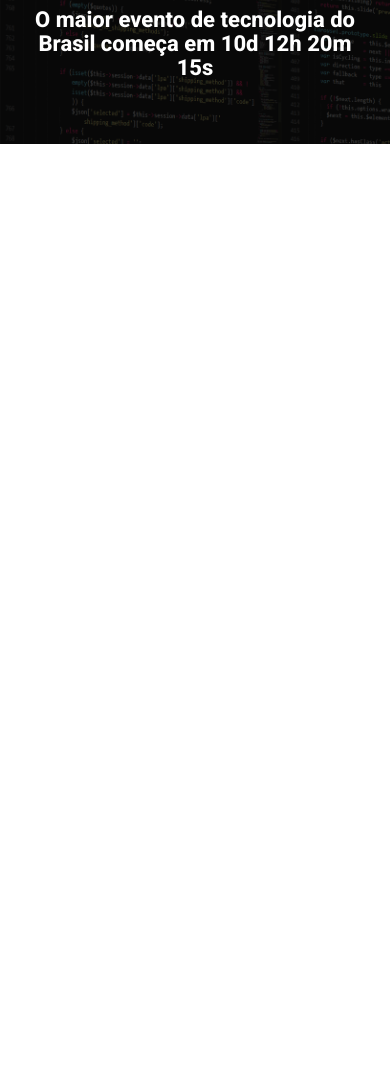
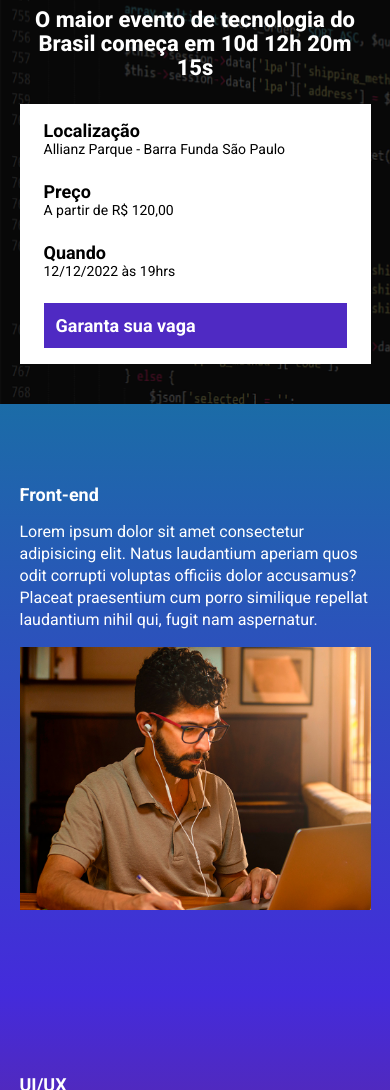
Before and after one commit to Katiadantass/ebac_tech_talks, a website built with Parcel: page src/index.html in a window 390 px wide. Shown: the part 96-1186 px from the top of the page. Before the commit the page ends 844 px from the top, so only its background shows below. Built offline with nearby package versions, Linux system fonts and the light colour scheme.

Commit message:
Criando a descrição e organização do evento

```diff
--- a/src/index.html
+++ b/src/index.html
@@ -9,8 +9,8 @@
 <link rel="preconnect" href="https://fonts.googleapis.com">
 <link rel="preconnect" href="https://fonts.gstatic.com" crossorigin>
 <link href="https://fonts.googleapis.com/css2?family=Roboto:ital,wght@0,100..900;1,100..900&display=swap" rel="stylesheet">
-
-    <link rel="stylesheet" href="styles/main.scss">
+<link rel="stylesheet" href="styles/main.scss">
+<link rel="stylesheet" href="https://unpkg.com/aos@next/dist/aos.css" />
 </head>
 <body>
     <header class="hero">
@@ -19,7 +19,74 @@
             <p class="hero__text">
                 O maior evento de tecnologia do Brasil começa em 10d 12h 20m 15s
             </p>
+            <div class="infos-bar">
+                <ul class="infos-bar__infos">
+                    <li class="infos-bar__infos__item">
+                        <b>Localização</b>
+                        Allianz Parque - Barra Funda São Paulo
+                    </li>
+                    <li class="infos-bar__infos__item">
+                        <b>Preço</b>
+                        A partir de R$ 120,00
+                    </li>
+                    <li class="infos-bar__infos__item">
+                        <b>Quando</b>
+                        12/12/2022 às 19hrs
+                    </li>
+                </ul>
+                <a href="#" class="button button--primary">
+                    Garanta sua vaga
+                </a>
+            </div>
         </div>
     </header>
+
+    <section class="event event--frontend">
+        <div class="container" data-aos="fade-right">
+            <div class="event__details">
+                <h2 class="event__details__title">Front-end</h2>
+                <p class="event__details__description">
+                    Lorem ipsum dolor sit amet consectetur adipisicing elit. Natus laudantium aperiam quos odit corrupti voluptas officiis dolor accusamus? Placeat praesentium cum porro similique repellat laudantium nihil qui, fugit nam aspernatur.
+                </p>
+            </div>
+            <img class="event__image" src="./images/frontend.png" alt="Front-end">
+        </div>
+    </section>
+    <section class="event event--ui-ux event--image-left">
+        <div class="container" data-aos="fade-left">
+            <div class="event__details">
+                <h2 class="event__details__title">UI/UX</h2>
+                <p class="event__details__description">
+                    Lorem ipsum dolor sit amet consectetur adipisicing elit. Natus laudantium aperiam quos odit corrupti voluptas officiis dolor accusamus? Placeat praesentium cum porro similique repellat laudantium nihil qui, fugit nam aspernatur.
+                </p>
+            </div>
+            <img class="event__image" src="./images/ui-ux.png" alt="Ui-Ux">
+        </div>
+    </section>
+    <section class="event event--data-sciense">
+        <div class="container" data-aos="fade-right">
+            <div class="event__details">
+                <h2 class="event__details__title">Data Sciense</h2>
+                <p class="event__details__description">
+                    Lorem ipsum dolor sit amet consectetur adipisicing elit. Natus laudantium aperiam quos odit corrupti voluptas officiis dolor accusamus? Placeat praesentium cum porro similique repellat laudantium nihil qui, fugit nam aspernatur.
+                </p>
+            </div>
+            <img class="event__image" src="./images/data.png" alt="Data Sciense">
+        </div>
+    </section>
+    <section class="event event--backend event--image-left">
+        <div class="container" data-aos="fade-left">
+            <div class="event__details">
+                <h2 class="event__details__title">Back-end</h2>
+                <p class="event__details__description">
+                    Lorem ipsum dolor sit amet consectetur adipisicing elit. Natus laudantium aperiam quos odit corrupti voluptas officiis dolor accusamus? Placeat praesentium cum porro similique repellat laudantium nihil qui, fugit nam aspernatur.
+                </p>
+            </div>
+            <img class="event__image" src="./images/backend.png" alt="Back-end">
+        </div>
+    </section>
+
+    <script src="https://unpkg.com/aos@next/dist/aos.js"></script>
+    <script src="scripts/main.js"></script>
 </body>
 </html>
--- a/src/scripts/main.js
+++ b/src/scripts/main.js
@@ -1 +1 @@
-console.log("olá mundo");
+AOS.init();
--- /dev/null
+++ b/src/styles/_event.scss
@@ -0,0 +1,63 @@
+@use 'variables';
+
+.event {
+    padding: 80px 0;
+
+    &--frontend {
+        background-image: linear-gradient(variables.$blue1, variables.$blue2);
+    }
+
+    &--ui-ux {
+        background-image: linear-gradient(variables.$blue2, variables.$pink);
+    }
+
+    &--data-sciense {
+        background-image: linear-gradient(variables.$pink, variables.$yellow);
+    }
+
+    &--backend {
+        background-image: linear-gradient(variables.$yellow, variables.$pink);
+    }
+
+    &--image-left {
+        .container {
+            flex-direction: row-reverse;
+        }
+    }
+
+    .container {
+        display: flex;
+        gap: 40px;
+    }
+
+    &__image {
+        max-width: 360px;
+    }
+
+    &__details {
+        &__title {
+            font-size: 18px;
+            font-weight: bold;
+            margin-bottom: 16px;
+        }
+
+        &__description {
+            line-height: 22px;
+        }
+    }
+
+    @media (max-width: 640px) {
+        .container {
+            display: block;
+        }
+
+        &__image {
+            width: 100%
+        }
+
+        &__details {
+            margin-right: 0;
+            margin-bottom: 16px;
+        }
+    }
+}
--- a/src/styles/_hero.scss
+++ b/src/styles/_hero.scss
@@ -1,3 +1,5 @@
+@use 'variables';
+
 .hero {
     padding: 64px;
     padding-bottom: 100px;
@@ -16,7 +18,7 @@
         left: 0;
         width: 100%;
         height: 100%;
-        background-color: #000;
+        background-color: variables.$secondaryTextColor;
         content: '';
         opacity: .7;
     }
--- /dev/null
+++ b/src/styles/_variables.scss
@@ -0,0 +1,8 @@
+$textColor: #fff;
+$secondaryTextColor: #000;
+
+$blue1: #1B6CA7;
+$blue2: #442BDB;
+$pink: #89223B;
+$yellow: #9C791D;
+$purple: #4F2AC3;
--- /dev/null
+++ b/src/styles/components/_buttons.scss
@@ -0,0 +1,25 @@
+@use '../variables';
+
+.button {
+    padding: 12px;
+    font-size: 18px;
+    font-weight: bold;
+    text-decoration: none;
+    text-align: center;
+    white-space: nowrap;
+
+    &--primary {
+        color: #fff;
+        background-color: variables.$purple;
+    }
+
+    @media (max-width: 640px) {
+        display: block;
+        width: 100%;
+    }
+
+    @media (max-width: 1024px) {
+        display: flex;
+        align-items: center;
+    }
+}
--- /dev/null
+++ b/src/styles/components/_infos_bar.scss
@@ -0,0 +1,42 @@
+@use '../variables';
+
+.infos-bar {
+    padding: 16px 24px;
+    background-color: variables.$textColor;
+    display: flex;
+    justify-content: space-between;
+
+    &__infos {
+        display: flex;
+        gap: 40px;
+
+        &__item {
+            font-size: 14px;
+            color: variables.$secondaryTextColor;
+
+            b {
+                color: variables.$secondaryTextColor;
+                font-size: 18px;
+                display: block;
+            }
+        }
+    }
+
+    @media (max-width: 640px) {
+        display: block;
+
+        &__infos {
+            display: block;
+
+            &__item {
+                margin-bottom: 24px;
+            }
+        }
+    }
+
+    @media (max-width: 1024px) {
+        &__infos {
+            gap: 16px;
+        }
+    }
+}
--- a/src/styles/main.scss
+++ b/src/styles/main.scss
@@ -1,11 +1,16 @@
 @use 'hero';
+@use 'components/infos_bar';
+@use 'components/buttons';
+@use 'event';
+@use 'variables';
 
 * {
     margin: 0;
     padding: 0;
     box-sizing: border-box;
     font-family: Roboto, sans-serif;
-    color: #fff;
+    color: variables.$textColor;
+    list-style: none;
 }
 
 .container {
```
